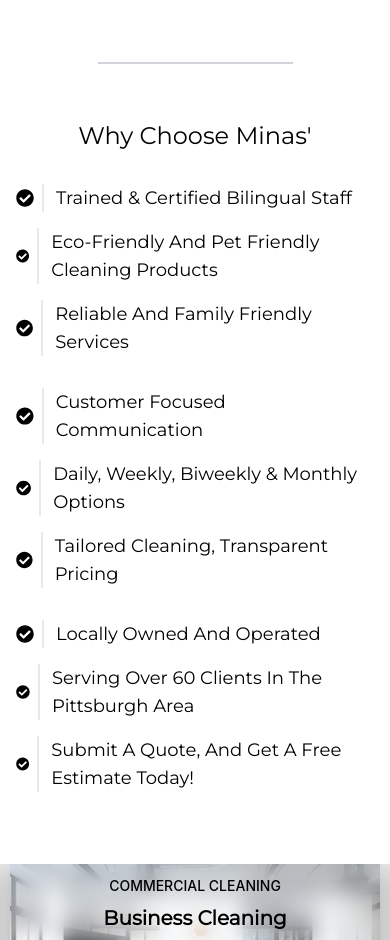
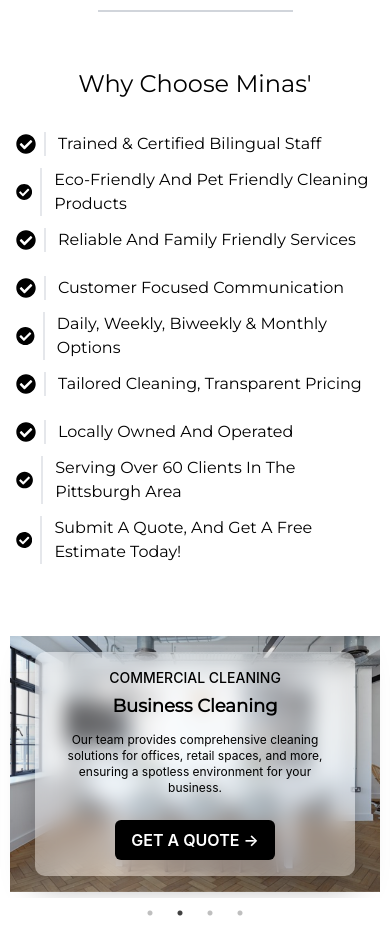
Before and after one commit to masond84/Minas-Cleaning-Site, a React (Create React App) app: page / in a window 390 px wide. Shown: the part 1060-2000 px from the top of the page. Built offline with nearby package versions, Linux system fonts and the light colour scheme.

Commit message:
FIX: Update to Media Queries of Landing Page Features and Slider Sections

```diff
--- a/src/components/Slider.js
+++ b/src/components/Slider.js
@@ -25,13 +25,13 @@
                 <div className='relative w-full h-64 md:h-96'>
                     <img className="w-full h-full object-cover object-center" src={CleaningImage1} alt='Residential Cleaning Services'></img>
                     <div className='absolute inset-0 flex items-center justify-center'>
-                        <div className='glassmorphism bg-white bg-opacity-80 text-center p-6 md:p-10 rounded max-w-md'>
-                            <h2 className='text-sm md:text-lg font-medium'>RESIDENTIAL CLEANING</h2>
-                            <h1 className='text-xl md:text-3xl font-bold mt-2 font-montserrat'>Home Cleaning</h1>
-                            <p className='text-sm md:text-base mt-4'>From routine cleanings to deep cleans, our residential services are designed to keep your home fresh and inviting for the ones you care about.</p>
+                        <div className='glassmorphism bg-white bg-opacity-80 text-center p-4 md:p-6 rounded max-w-xs sm:max-w-xs md:max-w-sm mx-4 my-8'>
+                            <h2 className='text-sm sm:text-sm md:text-lg font-medium'>RESIDENTIAL CLEANING</h2>
+                            <h1 className='text-lg sm:text-xl md:text-3xl font-bold mt-1 sm:mt-2 font-montserrat'>Home Cleaning</h1>
+                            <p className='text-xs sm:text-sm md:text-base mt-3 sm:mt-4'>From routine cleanings to deep cleans, our residential services are designed to keep your home fresh and inviting for the ones you care about.</p>
                             <a
                                 href="/services/get-quote"
-                                className="mt-8 inline-block bg-black text-white font-semibold py-3 px-6 rounded-md hover:bg-gray-900 transition-all duration-300"
+                                className="mt-6 sm:mt-8 inline-block bg-black text-white font-semibold py-2 sm:py-3 px-4 sm:px-6 rounded-md hover:bg-gray-900 transition-all duration-300 sm:text-sm"
                             >
                                 GET A QUOTE →
                             </a>
@@ -42,17 +42,17 @@
                 <div className='relative w-full h-64 md:h-96'>
                     <img className="w-full h-full object-cover object-center" src={CleaningImage2} alt='Commercial Cleaning Services'></img>
                     <div className='absolute inset-0 flex items-center justify-center'>
-                        <div className='glassmorphism bg-white bg-opacity-80 text-center p-6 md:p-10 rounded max-w-md'>
-                            <h2 className='text-sm md:text-lg font-medium'>COMMERCIAL CLEANING</h2>
-                            <h1 className='text-xl md:text-3xl font-bold mt-2 font-montserrat'>Business Cleaning</h1>
-                            <p className='text-sm md:text-base mt-4'>
+                        <div className='glassmorphism bg-white bg-opacity-80 text-center p-4 md:p-6 rounded max-w-xs sm:max-w-xs md:max-w-sm mx-4 my-8'>
+                            <h2 className='text-sm sm:text-sm md:text-lg font-medium'>COMMERCIAL CLEANING</h2>
+                            <h1 className='text-lg sm:text-xl md:text-3xl font-bold mt-1 sm:mt-2 font-montserrat'>Business Cleaning</h1>
+                            <p className='text-xs sm:text-sm md:text-base mt-3 sm:mt-4'>
                                 Our team provides comprehensive cleaning solutions for offices,
                                 retail spaces, and more, ensuring a spotless environment for
                                 your business.
                             </p>
                             <a
                                 href="/services/get-quote"
-                                className="mt-8 inline-block bg-black text-white font-semibold py-3 px-6 rounded-md hover:bg-gray-900 transition-all duration-300"
+                                className="mt-6 sm:mt-8 inline-block bg-black text-white font-semibold py-2 sm:py-3 px-4 sm:px-6 rounded-md hover:bg-gray-900 transition-all duration-300 sm:text-sm"
                             >
                                 GET A QUOTE →
                             </a>
@@ -63,16 +63,16 @@
                 <div className='relative w-full h-64 md:h-96'>
                     <img className="w-full h-full object-cover object-center" src={CleaningImage3} alt='Moving Cleaning Services'></img>
                     <div className='absolute inset-0 flex items-center justify-center'>
-                        <div className='glassmorphism bg-white bg-opacity-80 text-center p-6 md:p-10 rounded max-w-md'>
-                            <h2 className='text-sm md:text-lg font-medium'>MOVING CLEAN-UP</h2>
-                            <h1 className='text-xl md:text-3xl font-bold mt-2 font-montserrat'>Moving Cleaning</h1>
-                            <p className='text-sm md:text-base mt-4'>
+                        <div className='glassmorphism bg-white bg-opacity-80 text-center p-4 md:p-6 rounded max-w-xs sm:max-w-xs md:max-w-sm mx-4 my-8'>
+                            <h2 className='text-sm sm:text-sm md:text-lg font-medium'>MOVING CLEAN-UP</h2>
+                            <h1 className='text-lg sm:text-xl md:text-3xl font-bold mt-1 sm:mt-2 font-montserrat'>Moving Cleaning</h1>
+                            <p className='text-xs sm:text-sm md:text-base mt-3 sm:mt-4'>
                                 Ensure you leave your space looking its best with our moving clean up services.
                                 We handle removal of debris and unwanted items leaving your place ready for move out.
                             </p>
                             <a
                                 href="/services/get-quote"
-                                className="mt-8 inline-block bg-black text-white font-semibold py-3 px-6 rounded-md hover:bg-gray-900 transition-all duration-300"
+                                className="mt-6 sm:mt-8 inline-block bg-black text-white font-semibold py-2 sm:py-3 px-4 sm:px-6 rounded-md hover:bg-gray-900 transition-all duration-300 sm:text-sm"
                             >
                                 GET A QUOTE →
                             </a>
@@ -83,17 +83,17 @@
                 <div className='relative w-full h-64 md:h-96'>
                     <img className="w-full h-full object-cover object-center" src={CleaningImage4} alt='Other Services'></img>
                     <div className='absolute inset-0 flex items-center justify-center'>
-                        <div className='glassmorphism bg-white bg-opacity-80 text-center p-6 md:p-10 rounded max-w-md'>
-                            <h2 className='text-sm md:text-lg font-medium'>SPECIALTY CLEANING SERVICES</h2>
-                            <h1 className='text-xl md:text-3xl font-bold mt-2 font-montserrat'>Other Services</h1>
-                            <p className='text-sm md:text-base mt-4'>
+                        <div className='glassmorphism bg-white bg-opacity-80 text-center p-4 md:p-6 rounded max-w-xs sm:max-w-xs md:max-w-sm mx-4 my-8'>
+                            <h2 className='text-sm sm:text-sm md:text-lg font-medium'>SPECIALTY CLEANING SERVICES</h2>
+                            <h1 className='text-lg sm:text-xl md:text-3xl font-bold mt-1 sm:mt-2 font-montserrat'>Other Services</h1>
+                            <p className='text-xs sm:text-sm md:text-base mt-3 sm:mt-4'>
                                 Our specialty cleaning services are perfect for those unique jobs,
                                 like carpet cleaning, window washing and more. We have the tools and
                                 expertise to get it done right.
                             </p>
                             <a
                                 href="/services/get-quote"
-                                className="mt-8 inline-block bg-black text-white font-semibold py-3 px-6 rounded-md hover:bg-gray-900 transition-all duration-300"
+                                className="mt-6 sm:mt-8 inline-block bg-black text-white font-semibold py-2 sm:py-3 px-4 sm:px-6 rounded-md hover:bg-gray-900 transition-all duration-300 sm:text-sm"
                             >
                                 GET A QUOTE →
                             </a>
--- a/src/pages/Home.js
+++ b/src/pages/Home.js
@@ -59,19 +59,19 @@
             </div>
 
             {/* INTRODUCTION SECTION */}
-            <section className='py-12 px-4 md:px-8 lg:px-16 bg-white text-center'>
-                <p className='font-montserrat text-lg md:text-xl mb-6 mx-auto max-w-4xl'>
-                Minas Cleaning Services is dedicated to making your space spotless and welcoming. Covering all your cleaning needs, from homes to businesses and post-construction, our skilled team ensures every job is done right. Count on us for thorough, reliable service with a personal touch.
+            <section className='py-10 px-10 sm:px-12 md:px-18 bg-white text-center'>
+                <p className='font-montserrat text-base sm:text-lg md:text-xl mb-6 mx-auto max-w-4xl'>
+                Minas Cleaning Services is dedicated to making your space spotless and welcoming. Covering all your cleaning needs, from homes to businesses to moving. Our skilled team ensures every job is done right! Count on us for a thorough, and reliable service with a personal touch.
                 </p>
             </section>
 
             {/* Divider */}
-            <hr className='border-t-2 border-gray-300 my-2 mx-auto w-1/2' />
+            <hr className='border-t-2 border-gray-300 mt-1 mb-2 mx-auto w-1/2' />
 
             {/* FEATURES SECTION */}
             <section className='py-12 px-4 md:px-8 lg:px-16 bg-white'>
                 <h2 className='text-2xl md:text-3xl font-montserrat font-light text-center mb-8'>Why Choose Minas'</h2>
-                <div className='flex flex-col md:flex-row justify-center items-start space-y-8 md:space-y-0 md:space-x-16'>
+                <div className='flex flex-col md:flex-row justify-center items-start space-y-6 md:space-y-0 md:space-x-8'>
                     <motion.div
                         initial="hidden"
                         whileInView="visible"
@@ -79,17 +79,17 @@
                         variants={{ visible: { transition: { staggerChildren: 0.2 } } }}
                         className='flex flex-col items-start text-left'
                     >
-                        <ul className='space-y-4 font-montserrat text-lg md:text-xl list-none'>
+                        <ul className='space-y-3 sm:space-y-4 font-montserrat text-base sm:text-lg md:text-xl list-none'>
                             <motion.li variants={listItemVariants} className='flex items-center'>
-                                <FaCheckCircle className='text-primary-color mr-2' />
+                                <FaCheckCircle className='text-primary-color mr-2 w-5 h-5' size={20}/>
                                 <span className="pl-3 border-l-2 border-primary-color">Trained & Certified Bilingual Staff</span>
                             </motion.li>
                             <motion.li variants={listItemVariants} className='flex items-center'>
-                                <FaCheckCircle className='text-primary-color mr-2' />
+                                <FaCheckCircle className='text-primary-color mr-2 w-5 h-5' size={20}/>
                                 <span className="pl-3 border-l-2 border-primary-color">Eco-Friendly And Pet Friendly Cleaning Products</span>
                             </motion.li>
                             <motion.li variants={listItemVariants} className='flex items-center'>
-                                <FaCheckCircle className='text-primary-color mr-2' />
+                                <FaCheckCircle className='text-primary-color mr-2 w-5 h-5' size={20}/>
                                 <span className="pl-3 border-l-2 border-primary-color">Reliable And Family Friendly Services</span>
                             </motion.li>
                         </ul>
@@ -101,17 +101,17 @@
                         variants={{ visible: { transition: { staggerChildren: 0.2 } } }}
                         className='flex flex-col items-start text-left'
                     >
-                        <ul className='space-y-4 font-montserrat text-lg md:text-xl list-none'>
+                        <ul className='space-y-3 font-montserrat text-base sm:text-lg md:text-xl list-none'>
                             <motion.li variants={listItemVariants} className='flex items-center'>
-                                <FaCheckCircle className='text-primary-color mr-2' />
+                                <FaCheckCircle className='text-primary-color mr-2 w-5 h-5' size={20}/>
                                 <span className="pl-3 border-l-2 border-primary-color">Customer Focused Communication</span>
                             </motion.li>
                             <motion.li variants={listItemVariants} className='flex items-center'>
-                                <FaCheckCircle className='text-primary-color mr-2' />
+                                <FaCheckCircle className='text-primary-color mr-2 w-5 h-5' size={20}/>
                                 <span className="pl-3 border-l-2 border-primary-color">Daily, Weekly, Biweekly & Monthly Options</span>
                             </motion.li>
                             <motion.li variants={listItemVariants} className='flex items-center'>
-                                <FaCheckCircle className='text-primary-color mr-2' />
+                                <FaCheckCircle className='text-primary-color mr-2 w-5 h-5' size={20}/>
                                 <span className="pl-3 border-l-2 border-primary-color">Tailored Cleaning, Transparent Pricing</span>
                             </motion.li>
                         </ul>
@@ -123,17 +123,17 @@
                         variants={{ visible: { transition: { staggerChildren: 0.2 } } }}
                         className='flex flex-col items-start text-left'
                     >
-                        <ul className='space-y-4 font-montserrat text-lg md:text-xl list-none'>
+                        <ul className='space-y-3 font-montserrat text-base sm:text-lg md:text-xl list-none'>
                             <motion.li variants={listItemVariants} className='flex items-center'>
-                                <FaCheckCircle className='text-primary-color mr-2' />
+                                <FaCheckCircle className='text-primary-color mr-2 w-5 h-5' size={20}/>
                                 <span className="pl-3 border-l-2 border-primary-color">Locally Owned And Operated</span>
                             </motion.li>
                             <motion.li variants={listItemVariants} className='flex items-center'>
-                                <FaCheckCircle className='text-primary-color mr-2' />
+                                <FaCheckCircle className='text-primary-color mr-2 w-5 h-5' size={20}/>
                                 <span className="pl-3 border-l-2 border-primary-color">Serving Over 60 Clients In The Pittsburgh Area</span>
                             </motion.li>
                             <motion.li variants={listItemVariants} className='flex items-center'>
-                                <FaCheckCircle className='text-primary-color mr-2' />
+                                <FaCheckCircle className='text-primary-color mr-2 w-5 h-5' size={20}/>
                                 <span className="pl-3 border-l-2 border-primary-color">Submit A Quote, And Get A Free Estimate Today!</span>
                             </motion.li>
                         </ul>
```
